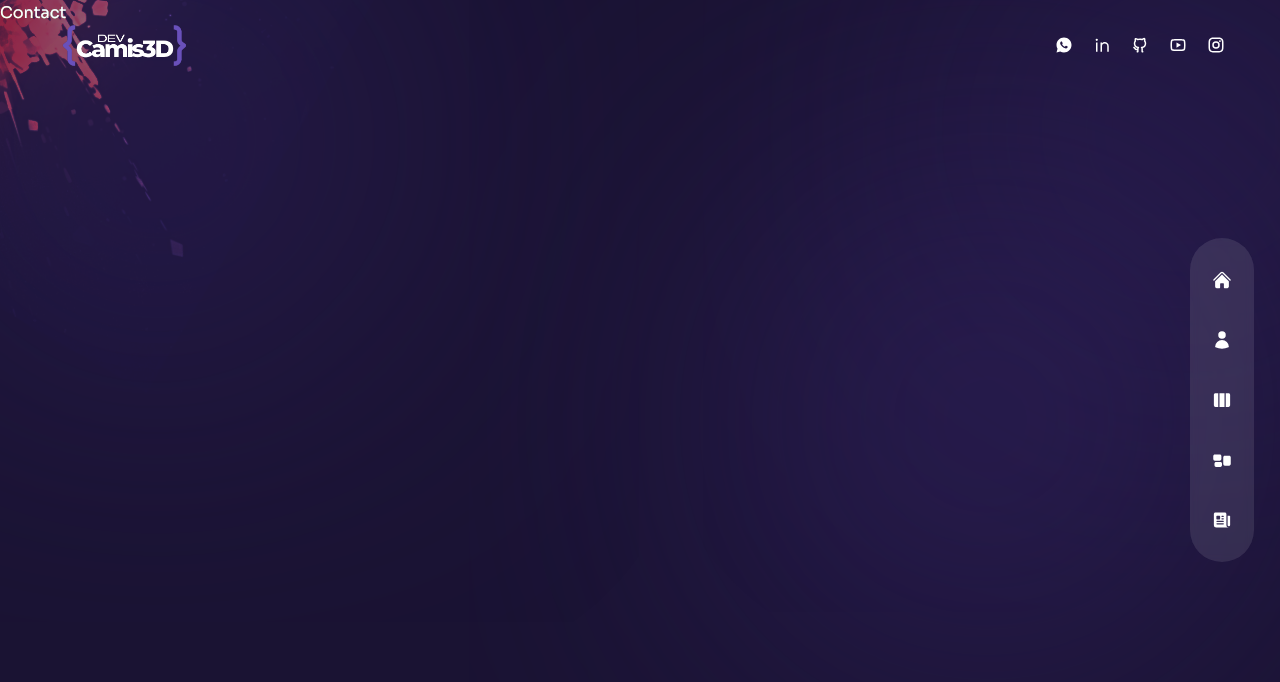
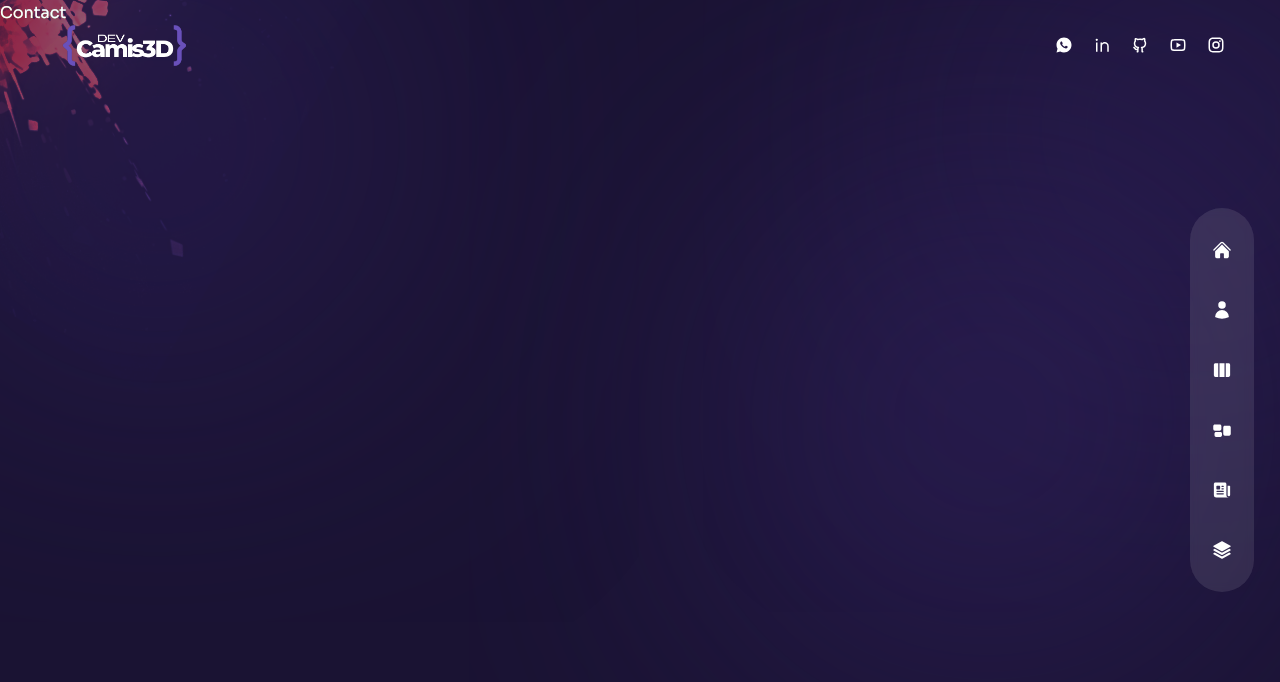
Before and after one commit to monteirocamis/camismonteiro, a Next.js app: page /contact in a window 1280 px wide. Shown: the top 682 px of the page. Built offline with nearby package versions, Linux system fonts and the light colour scheme.

Commit message:
:art: link mor projects

```diff
--- a/components/Nav.js
+++ b/components/Nav.js
@@ -7,6 +7,7 @@ import {
   HiChatBubbleBottomCenterText,
   HiEnvelope,
   HiNewspaper,
+  HiSquare3Stack3D,
 } from "react-icons/hi2";
 import Link from "next/link";
 import {} from "next/router";
@@ -19,7 +20,7 @@ export const navData = [
   { name: "services", path: "/services", icon: <HiViewColumns /> },
   { name: "work", path: "/work", icon: <HiRectangleGroup  /> },
   { name: "CV - Resume", path: "https://devcamis.vercel.app/projetos/cvcamilamonteiro.html", icon: <HiNewspaper /> },
-  // { name: "Projects", path: "https://devcamis.vercel.app/", icon: <HiViewColumns /> },
+  { name: "More Projects", path: "https://devcamis.vercel.app/", icon: <HiSquare3Stack3D /> },
 // {
 //     name: "testimonials",
 //     path: "/testimonials",
```
